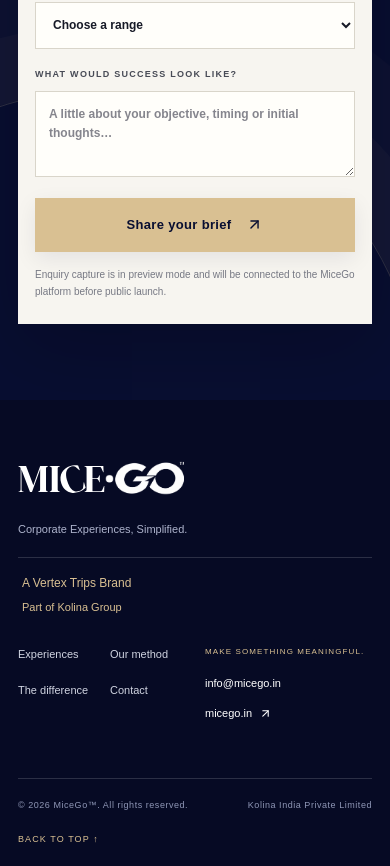
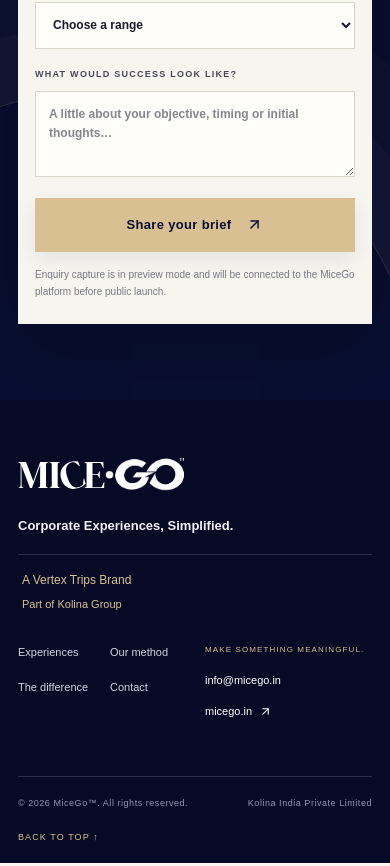
Before and after one commit to Kolina-India/micego, a Next.js app: page / in a window 390 px wide. Shown: the part 7976-8842 px from the top of the page. Built offline with nearby package versions, Linux system fonts and the light colour scheme.

Commit message:
design(web): strengthen footer tagline and raise logo slightly

```diff
--- a/src/app/globals.css
+++ b/src/app/globals.css
@@ -517,3 +517,11 @@ body{font-size:16px;line-height:1.7}
  .footer-brand .brand-parent{font-size:12px}
  .footer-brand .brand-group{font-size:11px}
 }
+
+/* Footer lockup micro-adjustment: raise logo and strengthen tagline */
+.footer-brand .logo{transform:translateY(-5px)}
+.footer-brand>p:not(.brand-attribution){font-size:14px;font-weight:600;line-height:1.55;margin-top:12px;color:#f2f2f7}
+@media(max-width:700px){
+ .footer-brand .logo{transform:translateY(-4px)}
+ .footer-brand>p:not(.brand-attribution){font-size:13px;font-weight:600;margin-top:10px}
+}
```
